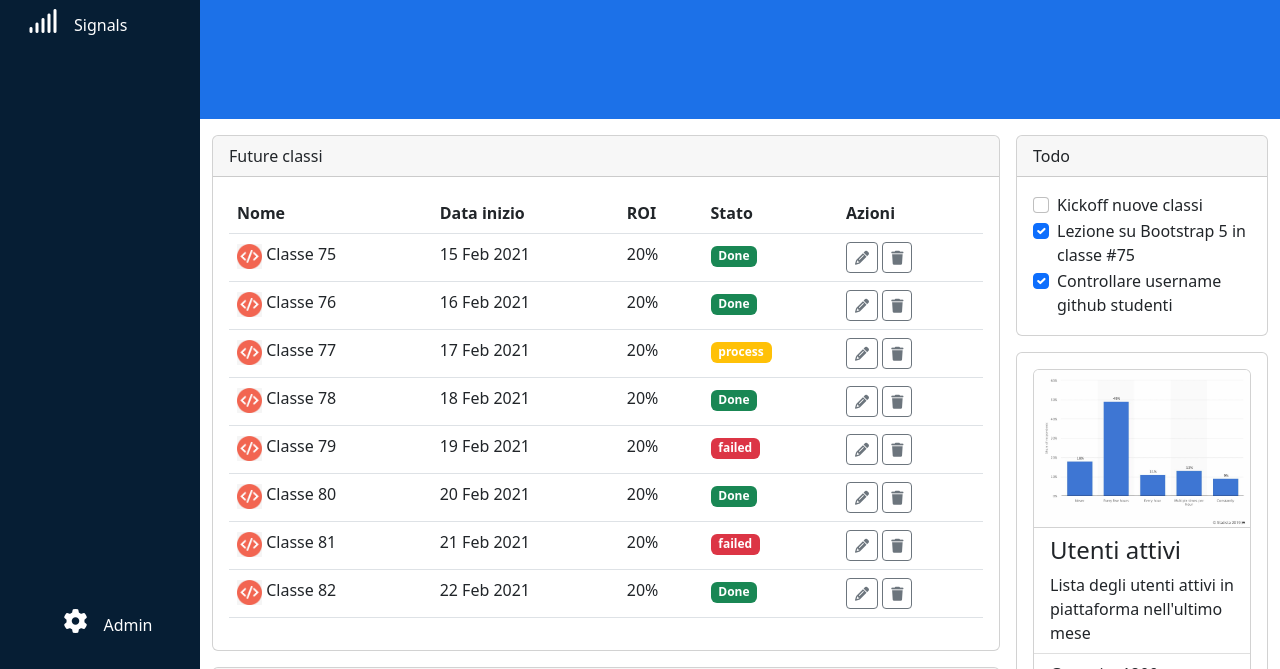
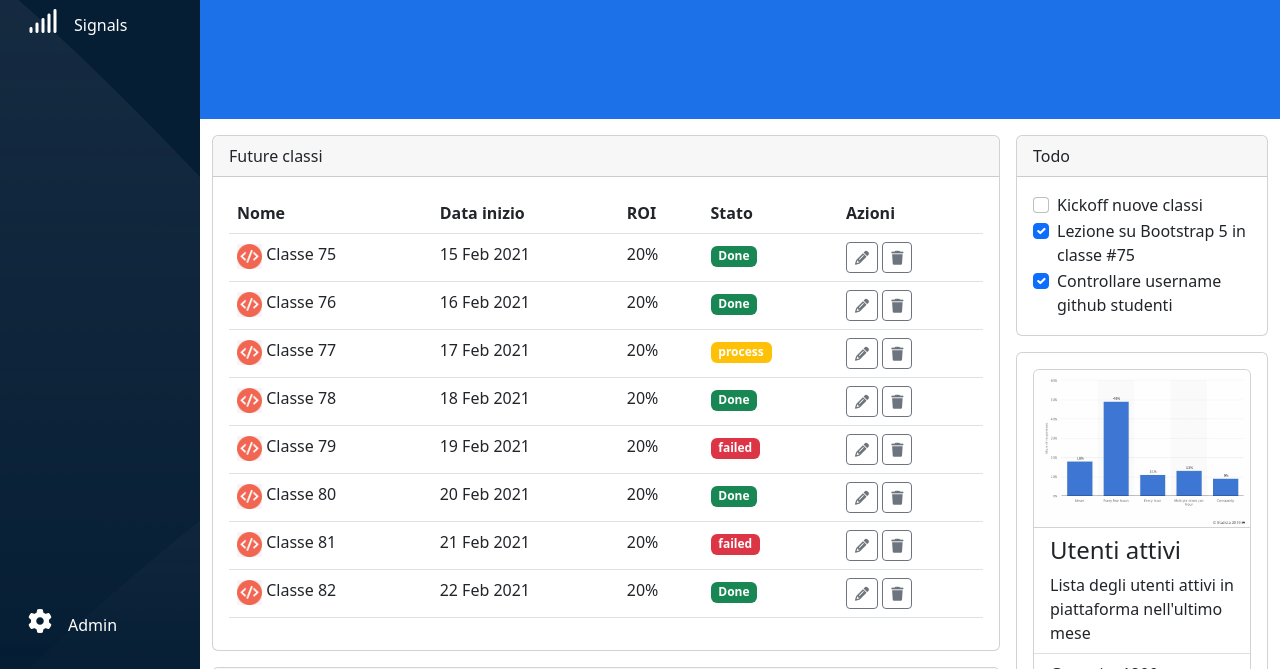
Before and after one commit to AlessandroFacci/html-css-bootstrap-dashboard, a plain HTML site: page index.html in a window 1280 px wide. Shown: the part 209-878 px from the top of the page. Drawn offline with nearby package versions, Linux system fonts and the light colour scheme.

Commit message:
html and css: edit sidebar

```diff
--- a/css/style.css
+++ b/css/style.css
@@ -32,6 +32,7 @@ ul.navbar-nav li {
   width: 100px;
   height: 100vh;
   background-color: #061e34;
+  background-image: url(../img/sidebar-bg.png);
 }
 
 #sidebar i {
--- a/index.html
+++ b/index.html
@@ -100,7 +100,7 @@
               </div>
             </div>
             <div class="d-flex flex-column align-items-center mb-3">
-              <div class="d-flex">
+              <div class="d-flex opacity">
                 <i class="fa-solid fa-gear fa-xl"></i>
                 <span class="d-sm-none d-xl-block">Admin</span>
               </div>
```
